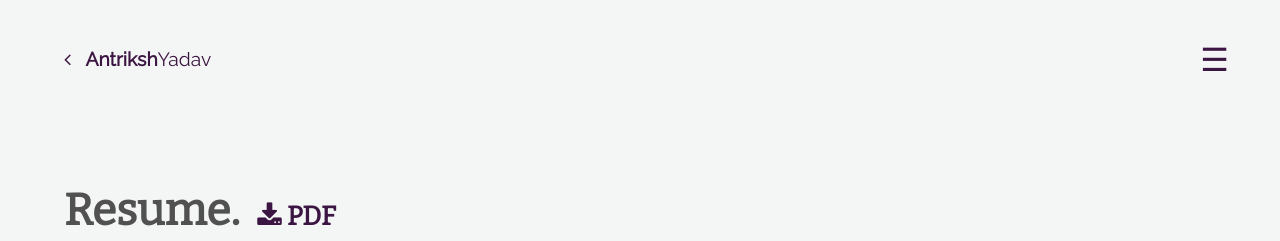
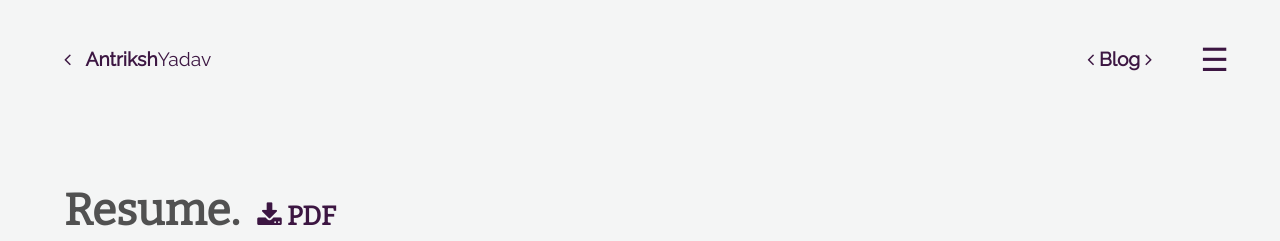
Before and after one commit to Antrikshy/antrikshy.github.io, a Jekyll site: the page built from resume/index.html, in a window 1280 px wide. Shown: the top 241 px of the page. Built offline with Jekyll 4.4.1, drawn with Linux system fonts in a browser that asks for light colours.

Commit message:
Improved navigation in main site to encourage blog visits

```diff
--- a/about/index.html
+++ b/about/index.html
@@ -5,6 +5,10 @@ title: About
 
 <nav class="link-to-home">
   <a href="/"><i class="fa fa-angle-left"></i>&nbsp;&nbsp;&nbsp;<strong>Antriksh</strong>Yadav</a>
+</nav>
+
+<nav class="link-to-blog">
+  <a href="/blog"><i class="fa fa-angle-left"></i>&nbsp;<strong>Blog</strong>&nbsp;<i class="fa fa-angle-right"></i></a>
 </nav>
 
 <section class="about-container">
--- a/projects/index.html
+++ b/projects/index.html
@@ -5,6 +5,10 @@ title: Projects
 
 <nav class="link-to-home">
   <a href="/"><i class="fa fa-angle-left"></i>&nbsp;&nbsp;&nbsp;<strong>Antriksh</strong>Yadav</a>
+</nav>
+
+<nav class="link-to-blog">
+  <a href="/blog"><i class="fa fa-angle-left"></i>&nbsp;<strong>Blog</strong>&nbsp;<i class="fa fa-angle-right"></i></a>
 </nav>
 
 <section class="projects-intro">
--- a/public/css/personal.scss
+++ b/public/css/personal.scss
@@ -130,6 +130,13 @@ ul {
   position: absolute;
   top: 5vh;
   left: 5vw;
+  font-size: 1.2rem;
+}
+
+.link-to-blog {
+  position: absolute;
+  top: 5vh;
+  right: 10vw;
   font-size: 1.2rem;
 }
 
--- a/resume/index.html
+++ b/resume/index.html
@@ -5,6 +5,10 @@ title: Resume
 
 <nav class="link-to-home">
   <a href="/"><i class="fa fa-angle-left"></i>&nbsp;&nbsp;&nbsp;<strong>Antriksh</strong>Yadav</a>
+</nav>
+
+<nav class="link-to-blog">
+  <a href="/blog"><i class="fa fa-angle-left"></i>&nbsp;<strong>Blog</strong>&nbsp;<i class="fa fa-angle-right"></i></a>
 </nav>
 
 <section class="resume-container">
```
